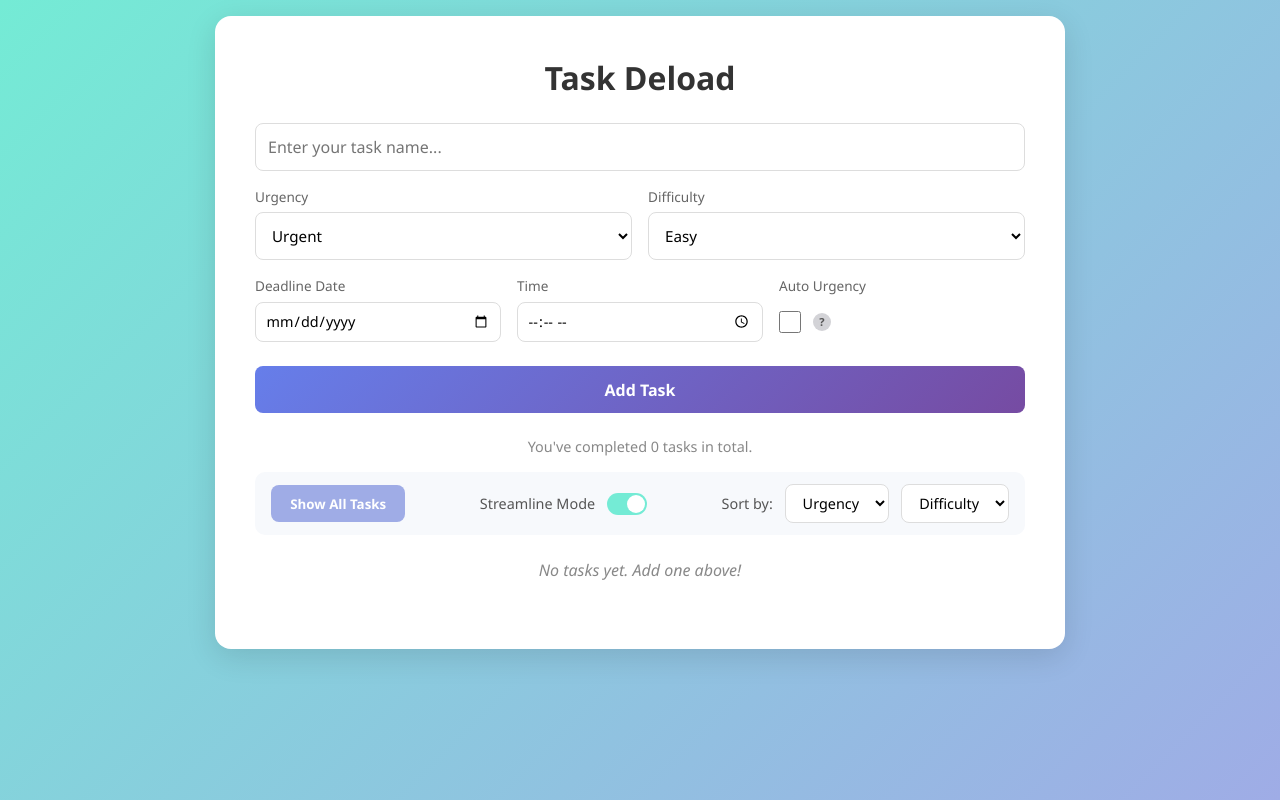
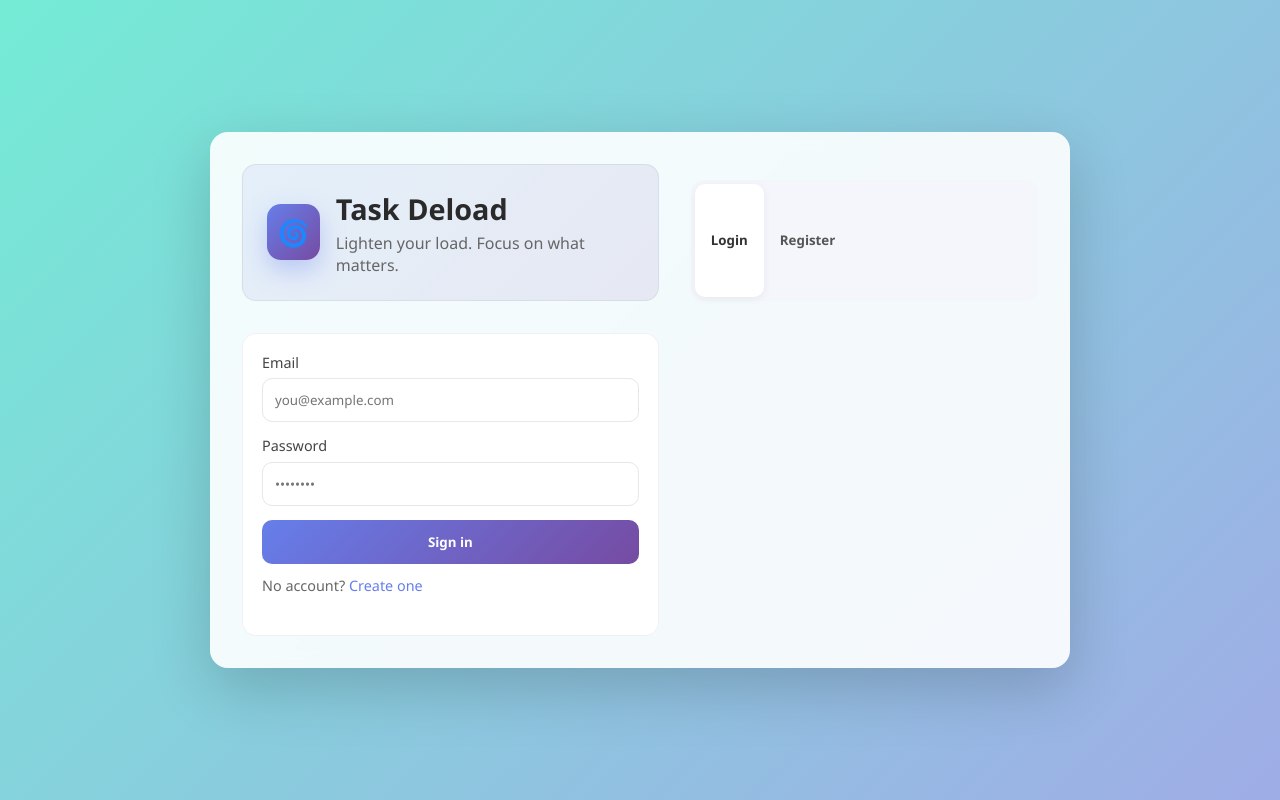
Before and after one commit to kin-kkoy/deload-flow, a plain HTML site: page index.html in a window 1280 px wide. Drawn offline with Linux system fonts and the light colour scheme.

Commit message:
Added login/register functionality and started connecting to backend

```diff
--- a/index.html
+++ b/index.html
@@ -7,7 +7,65 @@
   <link rel="stylesheet" href="style.css">
 </head>
 <body>
-  <div class="app-container">
+  <!-- Auth (Landing) Section -->
+  <div class="auth-container" id="authContainer">
+    <div class="auth-card">
+      <div class="brand">
+        <div class="brand-logo">🌀</div>
+        <div class="brand-text">
+          <h1>Task Deload</h1>
+          <p class="brand-sub">Lighten your load. Focus on what matters.</p>
+        </div>
+      </div>
+
+      <div class="auth-tabs" role="tablist">
+        <button class="auth-tab active" data-tab="login" aria-selected="true" aria-controls="loginForm">Login</button>
+        <button class="auth-tab" data-tab="register" aria-selected="false" aria-controls="registerForm">Register</button>
+      </div>
+
+      <div class="auth-forms">
+        <!-- Login Form -->
+        <form id="loginForm" class="auth-form" autocomplete="on">
+          <div class="form-field">
+            <label for="loginEmail">Email</label>
+            <input type="email" id="loginEmail" name="email" placeholder="you@example.com" required />
+          </div>
+          <div class="form-field">
+            <label for="loginPassword">Password</label>
+            <input type="password" id="loginPassword" name="password" placeholder="••••••••" required />
+          </div>
+          <button type="submit" class="primary-btn">Sign in</button>
+          <p class="auth-switch">No account? <a href="#" data-switch-to="register">Create one</a></p>
+          <p class="auth-error" id="loginError" role="alert" aria-live="polite"></p>
+        </form>
+
+        <!-- Register Form -->
+        <form id="registerForm" class="auth-form hidden" autocomplete="on">
+          <div class="form-field">
+            <label for="regName">Name</label>
+            <input type="text" id="regName" name="name" placeholder="Your name" required />
+          </div>
+          <div class="form-field">
+            <label for="regEmail">Email</label>
+            <input type="email" id="regEmail" name="email" placeholder="you@example.com" required />
+          </div>
+          <div class="form-field">
+            <label for="regPassword">Password</label>
+            <input type="password" id="regPassword" name="password" placeholder="Create a password" minlength="6" required />
+          </div>
+          <div class="form-field">
+            <label for="regConfirm">Confirm Password</label>
+            <input type="password" id="regConfirm" name="confirm" placeholder="Repeat password" minlength="6" required />
+          </div>
+          <button type="submit" class="primary-btn">Create account</button>
+          <p class="auth-switch">Already have an account? <a href="#" data-switch-to="login">Sign in</a></p>
+          <p class="auth-error" id="registerError" role="alert" aria-live="polite"></p>
+        </form>
+      </div>
+    </div>
+  </div>
+
+  <div class="app-container hidden" id="appContainer">
     <h1>Task Deload</h1>
 
     <!-- Input Section -->
@@ -92,6 +150,11 @@
           </select>
         </div>
       </div>
+
+      <!-- account -->
+      <div class="control-group">
+        <button id="logoutBtn" class="outline-btn" title="Sign out">Logout</button>
+      </div>
     </div>
 
     <!-- Task Display Section -->
--- a/style.css
+++ b/style.css
@@ -8,13 +8,157 @@
 
 body {
   background: linear-gradient(135deg, #74ebd5, #9face6);
+  min-height: 100vh;
+}
+
+.hidden { display: none !important; }
+
+/* ===================== Auth (Landing) ===================== */
+.auth-container {
   display: flex;
   justify-content: center;
-  align-items: flex-start; /* Align to top for scrolling on mobile */
+  align-items: center;
   min-height: 100vh;
-  padding: 1rem 0; /* Add some vertical padding for mobile */
+  padding: 2rem;
 }
 
+.auth-card {
+  width: 100%;
+  max-width: 860px;
+  background: rgba(255, 255, 255, 0.9);
+  backdrop-filter: blur(8px);
+  border-radius: 18px;
+  box-shadow: 0 20px 60px rgba(0,0,0,0.18);
+  padding: 2rem;
+  display: grid;
+  grid-template-columns: 1.2fr 1fr;
+  gap: 2rem;
+}
+
+.brand {
+  background: linear-gradient(135deg, #667eea1a, #764ba21a);
+  border: 1px solid rgba(0,0,0,0.06);
+  border-radius: 14px;
+  padding: 1.5rem;
+  display: flex;
+  align-items: center;
+  gap: 1rem;
+}
+
+.brand-logo {
+  width: 56px;
+  height: 56px;
+  display: grid;
+  place-items: center;
+  border-radius: 14px;
+  background: linear-gradient(135deg, #667eea, #764ba2);
+  color: white;
+  font-size: 1.6rem;
+  box-shadow: 0 10px 24px rgba(102, 126, 234, 0.35);
+}
+
+.brand-text h1 {
+  margin: 0;
+  color: #2a2a2a;
+  font-size: 1.8rem;
+}
+
+.brand-sub {
+  color: #666;
+  margin-top: 0.25rem;
+}
+
+.auth-tabs {
+  display: inline-flex;
+  background: #f4f6fb;
+  border-radius: 12px;
+  padding: 0.25rem;
+  margin-top: 1rem;
+}
+
+.auth-tab {
+  border: none;
+  background: transparent;
+  padding: 0.6rem 1rem;
+  border-radius: 10px;
+  color: #555;
+  cursor: pointer;
+  font-weight: 600;
+}
+
+.auth-tab.active {
+  background: white;
+  box-shadow: 0 2px 8px rgba(0,0,0,0.06);
+  color: #333;
+}
+
+.auth-forms {
+  background: white;
+  border-radius: 14px;
+  box-shadow: inset 0 0 0 1px #f0f1f5;
+  padding: 1.25rem;
+}
+
+.auth-form.hidden { display: none; }
+
+.auth-form .form-field {
+  display: flex;
+  flex-direction: column;
+  gap: 0.4rem;
+  margin-bottom: 0.9rem;
+}
+
+.auth-form .form-field label {
+  font-size: 0.9rem;
+  color: #444;
+}
+
+.auth-form .form-field input {
+  padding: 0.75rem;
+  border: 1px solid #e5e7eb;
+  border-radius: 10px;
+  outline: none;
+  transition: border 0.2s ease, box-shadow 0.2s ease;
+}
+
+.auth-form .form-field input:focus {
+  border-color: #667eea;
+  box-shadow: 0 0 0 3px rgba(102,126,234,0.2);
+}
+
+.primary-btn {
+  width: 100%;
+  padding: 0.8rem 1.2rem;
+  border: none;
+  border-radius: 10px;
+  background: linear-gradient(135deg, #667eea, #764ba2);
+  color: #fff;
+  font-weight: 700;
+  cursor: pointer;
+  transition: transform 0.15s ease, box-shadow 0.2s ease;
+}
+
+.primary-btn:hover {
+  transform: translateY(-1px);
+  box-shadow: 0 10px 22px rgba(118,75,162,0.25);
+}
+
+.auth-switch {
+  margin-top: 0.75rem;
+  font-size: 0.9rem;
+  color: #666;
+}
+
+.auth-switch a { color: #667eea; text-decoration: none; }
+.auth-switch a:hover { text-decoration: underline; }
+
+.auth-error { color: #b91c1c; min-height: 1.1rem; margin-top: 0.25rem; }
+
+@media (max-width: 860px) {
+  .auth-card { grid-template-columns: 1fr; }
+}
+
+/* ===================== App ===================== */
 .app-container {
   background: #ffffff;
   padding: 2.5rem;
@@ -23,7 +167,8 @@ body {
   width: 100%;
   max-width: 850px; /* Increased width further */
   text-align: center;
-  transition: max-width 0.3s ease, padding 0.3s ease;
+  transition: max-width 0.3s ease;
+  margin: 2rem auto;
 }
 
 h1 {
@@ -307,6 +452,16 @@ h1 {
   transform: translateY(-1px);
   box-shadow: 0 2px 8px rgba(0,0,0,0.1);
 }
+
+.outline-btn {
+  padding: 0.55rem 1.1rem;
+  border-radius: 8px;
+  border: 1px solid #c7cbea;
+  background: transparent;
+  color: #4b4f7a;
+  cursor: pointer;
+}
+.outline-btn:hover { background: #eef1ff; }
 
 .control-group {
   display: flex;
```
